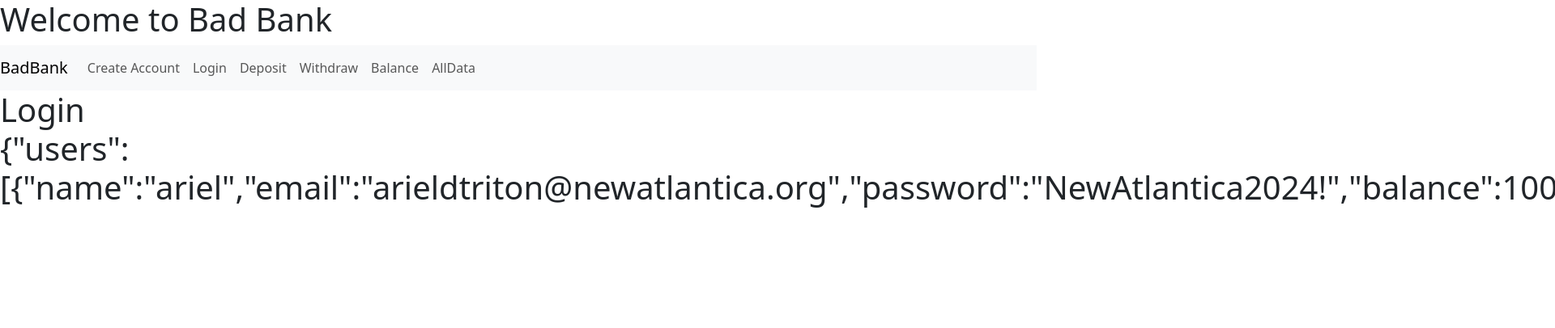
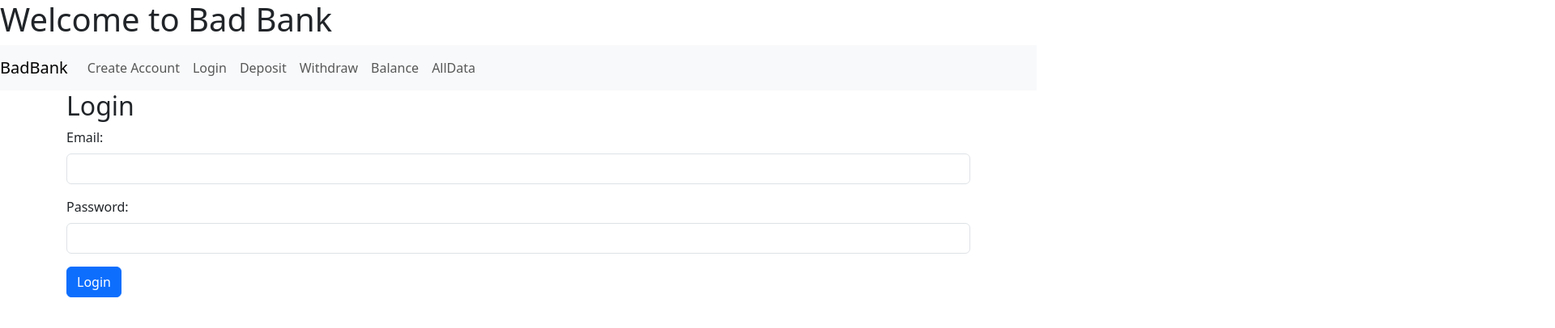
Before and after one commit to aegerev/bad-bank, a React (Create React App) app in the folder bad-bank/: page /#/login in a window 1280 px wide. Shown: the top 406 px of the page at 81% size, 1920 px wide, since content can reach past the window. Built offline with nearby package versions, Linux system fonts and the light colour scheme.

Commit message:
Added login functionality

```diff
--- a/bad-bank/src/components/balance.js
+++ b/bad-bank/src/components/balance.js
@@ -1,6 +1,5 @@
 import React, {useContext} from 'react';
 import { UserContext } from './context';
-
 import 'bootstrap/dist/css/bootstrap.min.css';
 
  export function Balance() {
--- a/bad-bank/src/components/context.js
+++ b/bad-bank/src/components/context.js
@@ -1,25 +1,57 @@
-import React, {createContext} from 'react';
-
+import React, {createContext, useState} from 'react';
 import 'bootstrap/dist/css/bootstrap.min.css';
 
 export const UserContext = createContext();
 
 export const UserProvider = ({children}) => {
 
-    return (
-      <UserContext.Provider
+  const [users, setUsers] = useState([
+		{
+			name: 'ariel',
+			email: 'arieldtriton@newatlantica.org',
+			password: 'NewAtlantica2024!',
+			balance: 1000,
+		},
+	]);
+
+  const [user, setUser] = useState(null);
+
+	const login = (userData) => {
+		setUser(userData);
+	};
+
+  const logout = () => {
+		setUser(null);
+	};
+
+	const addAccount = (newAccount) => {
+		setUsers([...users, { ...newAccount, balance: 100 }]);
+	};
+
+	const updateUserBalance = (newBalance) => {
+		if (!user) return;
+
+		setUser({ ...user, balance: newBalance });
+
+		setUsers(
+			users.map((u) =>
+				u.email === user.email ? { ...u, balance: newBalance } : u
+			)
+		);
+	};
+
+  return (
+		<UserContext.Provider
 			value={{
-				users: [
-					{
-            name: "ariel",
-            email: "arieldtriton@newatlantica.org",
-            password: "NewAtlantica2024!",
-            balance: 1000,
-          },
-				],
+				user,
+				users,
+				addAccount,
+				login,
+				logout,
+				updateUserBalance,
 			}}
 		>
-      {children}
-    </UserContext.Provider>
-    );
+			{children}
+		</UserContext.Provider>
+	);
   };
--- a/bad-bank/src/components/deposit.js
+++ b/bad-bank/src/components/deposit.js
@@ -1,12 +1,73 @@
-import React, {useContext} from 'react';
+import React, {useState, useContext} from 'react';
 import { UserContext } from './context';
-
 import 'bootstrap/dist/css/bootstrap.min.css';
 
 export function Deposit() {
-	const depos = useContext(UserContext);
+	const { user, updateUserBalance } = useContext(UserContext);
+	const [depositAmount, setDepositAmount] = useState(0);
+	const [showUpdatedBalance, setShowUpdatedBalance] = useState(false);
 
-	return <h1>Deposit <br/>
-				{JSON.stringify(depos)}
-		  </h1>;
+
+const handleSubmit = (e) => {
+		e.preventDefault();
+		if (!depositAmount || depositAmount <= 0) {
+			alert('Please enter a valid amount to deposit');
+			return;
+		}
+		const updatedBalance = user.balance + parseFloat(depositAmount);
+		updateUserBalance(updatedBalance);
+		setShowUpdatedBalance(true);
+		setDepositAmount('');
+	};
+
+	const handleNextDeposit = () => {
+		setShowUpdatedBalance(false);
+	};
+
+	if (!user) {
+		return (
+			<div className="container">
+				<div className="alert alert-warning" role="alert">
+					You must be logged in to make a deposit.
+				</div>
+			</div>
+		);
+	}
+
+	return (
+		<div className="container">
+			<h2>Deposit</h2>
+			{showUpdatedBalance && (
+				<p className="text-success">You have deposited successfully!</p>
+			)}
+			<p className="lead">Current Balance: ${user.balance}</p>
+			{showUpdatedBalance && (
+				<button onClick={handleNextDeposit} className="btn btn-primary">
+					Deposit Again
+				</button>
+			)}
+			{!showUpdatedBalance && (
+				<form onSubmit={handleSubmit}>
+					<div className="mb-3">
+						<label htmlFor="depositAmount" className="form-label">
+							Amount:
+						</label>
+						<input
+							type="number"
+							className="form-control"
+							id="depositAmount"
+							value={depositAmount}
+							onChange={(e) => setDepositAmount(e.target.value)}
+							min="0.01"
+							step="0.01"
+							required
+						/>
+					</div>
+					<button type="submit" className="btn btn-primary">
+						Deposit
+					</button>
+				</form>
+			)}
+		</div>
+	);
 }
--- a/bad-bank/src/components/login.js
+++ b/bad-bank/src/components/login.js
@@ -1,11 +1,78 @@
-import React, {useContext} from 'react';
+import React, {useState, useContext} from 'react';
 import { UserContext } from './context';
 import 'bootstrap/dist/css/bootstrap.min.css';
 
 export function Login() {
-	const log = useContext(UserContext);
+	const [email, setEmail] = useState('');
+	const [password, setPassword] = useState('');
+	const [error, setError] = useState('');
+	const { users, user, login, logout } = useContext(UserContext);
 
-	return <h1>Login <br/>
-				{JSON.stringify(log)}
-	       </h1>;
+	const handleSubmit = (e) => {
+		e.preventDefault();
+		setError('');
+		const account = users.find((existingUser) => existingUser.email === email);
+		if (account && password === account.password) {
+			login(account);
+			setEmail("");
+			setPassword("");
+		} else {
+			setError("Invalid username or password.")
+		}
+	};
+
+	const handleLogout = () => {
+		logout();
+	};
+
+	if (user) {
+		return (
+			<div className="container">
+				<h2>Welcome, {user.name}!</h2>
+				<button className="btn btn-warning" onClick={handleLogout}>
+					Logout
+				</button>
+			</div>
+		);
+	}
+
+	return (
+		<div className="container">
+			<h2>Login</h2>
+			<form onSubmit={handleSubmit} className="mb-3">
+				<div className="mb-3">
+					<label htmlFor="email" className="form-label">
+						Email:
+					</label>
+					<input
+						type="email"
+						className="form-control"
+						id="email"
+						value={email}
+						onChange={(e) => setEmail(e.target.value)}
+					/>
+				</div>
+				<div className="mb-3">
+					<label htmlFor="password" className="form-label">
+						Password:
+					</label>
+					<input
+						type="password"
+						className="form-control"
+						id="password"
+						value={password}
+						onChange={(e) => setPassword(e.target.value)}
+					/>
+				</div>
+				{error && (
+					<div className="alert alert-danger" role="alert">
+						{error}
+					</div>
+				)}
+				<button type="submit" className="btn btn-primary">
+					Login
+				</button>
+			</form>
+		</div>
+	);
 }
```
